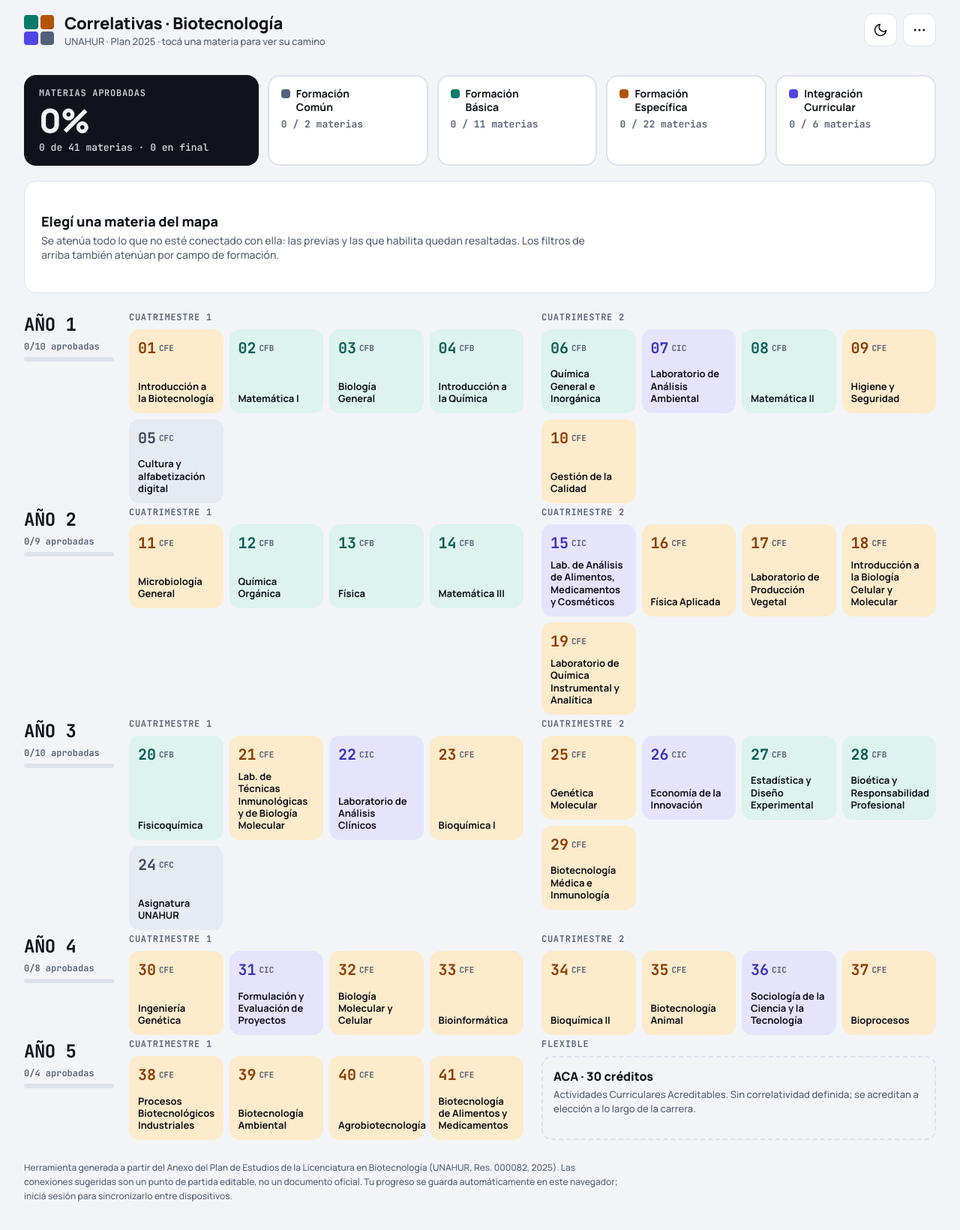
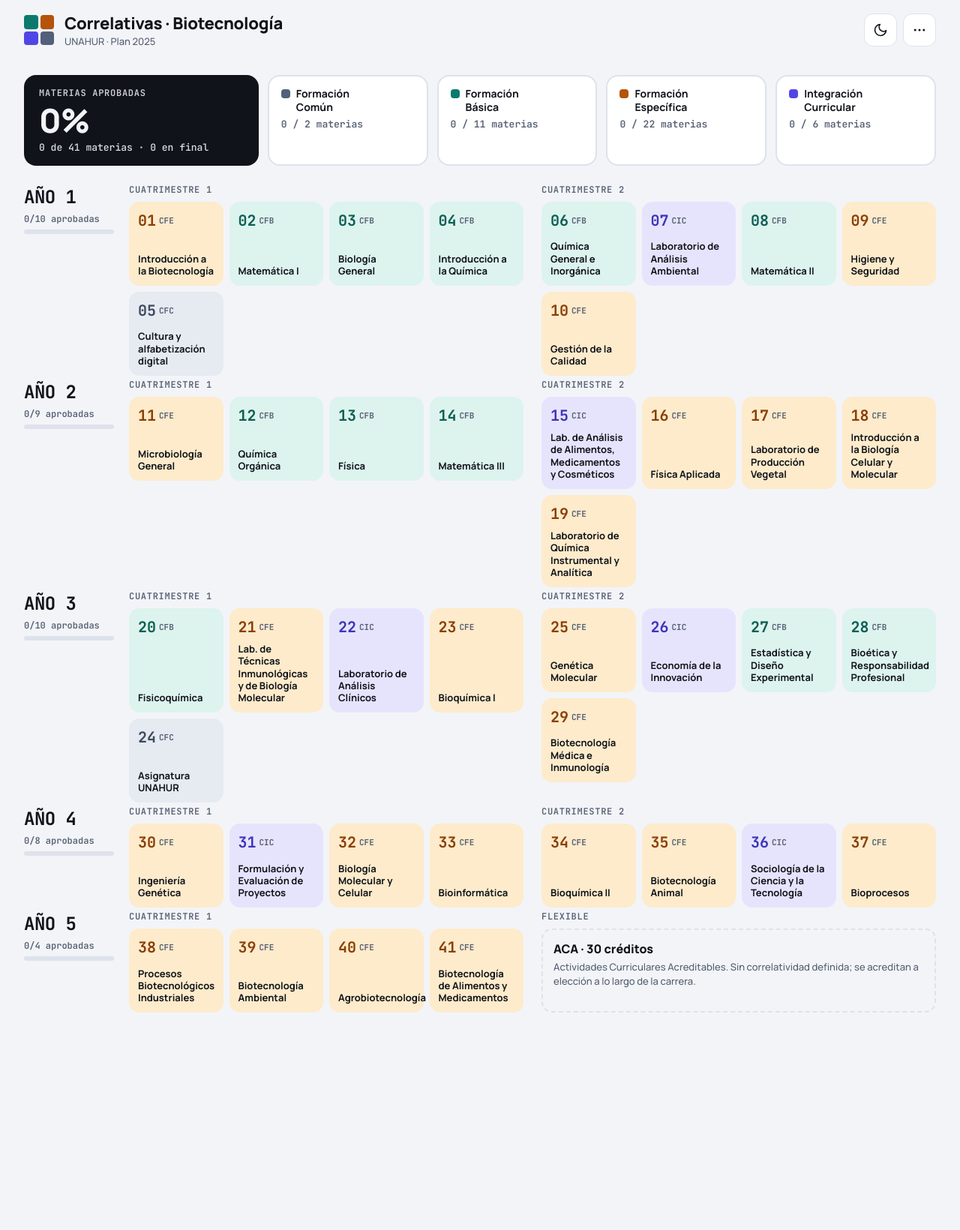
Before and after one commit to IaraAristi/Lic-En-Biotecnologia, a plain HTML site: page index.html in a window 1280 px wide. Shown: the whole page at 75% size. After the commit the page ends 1406 px from the top, so only its background shows below. Drawn offline with Linux system fonts and the light colour scheme.

Commit message:
saque texto innecesario

```diff
--- a/index.html
+++ b/index.html
@@ -160,8 +160,6 @@
   .aca{min-height:112px; border:2px dashed var(--line); border-radius:14px; padding:14px; color:var(--muted); font-size:13px;}
   .aca b{display:block; color:var(--ink); font:800 16px 'Manrope',sans-serif; margin-bottom:4px;}
 
-  footer{padding:28px 32px 0; font-size:12px; color:var(--muted); max-width:860px; line-height:1.55;}
-
   /* ---------- Modal de cuenta ---------- */
   .overlay{position:fixed; inset:0; background:var(--scrim); display:none; align-items:flex-start; justify-content:center; padding:96px 16px 16px; z-index:100; overflow-y:auto;}
   .overlay.open{display:flex;}
@@ -181,7 +179,7 @@
   .msg.ok{color:var(--ok-text);}
 
   @media (max-width:640px){
-    .top{padding:14px 16px;} .wrap{padding:16px 16px 0;} .notice{margin:0 16px;} footer{padding:24px 16px 0;}
+    .top{padding:14px 16px;} .wrap{padding:16px 16px 0;} .notice{margin:0 16px;}
     .brand h1{font-size:19px;}
   }
 </style>
@@ -194,7 +192,7 @@
     <div class="mark" aria-hidden="true"><i></i><i></i><i></i><i></i></div>
     <div>
       <h1>Correlativas · Biotecnología</h1>
-      <p>UNAHUR · Plan 2025 · tocá una materia para ver su camino</p>
+      <p>UNAHUR · Plan 2025</p>
     </div>
   </div>
 
@@ -268,10 +266,6 @@
   <div id="board"></div>
 </main>
 
-<footer>
-  Herramienta generada a partir del Anexo del Plan de Estudios de la Licenciatura en Biotecnología (UNAHUR, Res. 000082, 2025).
-  Las conexiones sugeridas son un punto de partida editable, no un documento oficial. Tu progreso se guarda automáticamente en este navegador; iniciá sesión para sincronizarlo entre dispositivos.
-</footer>
 </div>
 
 <div class="toast" id="toast" role="status" hidden></div>
@@ -488,7 +482,7 @@ function renderDetail(){
     html = `<div class="d-empty"><span class="t">Modo edición activo</span>${editHint || 'Elegí dos materias para crear o quitar una conexión entre ellas.'}
       <div style="margin-top:12px"><button type="button" class="btn" data-act="exitEdit" data-fk="exit">Salir del modo edición</button></div></div>`;
   } else if(selectedId===null){
-    html = `<div class="d-empty"><span class="t">Elegí una materia del mapa</span>Se atenúa todo lo que no esté conectado con ella: las previas y las que habilita quedan resaltadas. Los filtros de arriba también atenúan por campo de formación.</div>`;
+    html = null; // sin selección, el panel de detalle no se muestra
   } else {
     const s = byId[selectedId], st = status[selectedId] || '';
     const {reqs, unlocks} = relIds(selectedId);
@@ -504,7 +498,8 @@ function renderDetail(){
         <div class="rel-col"><h3>Habilita</h3>${unlocks.length ? unlocks.map(chipHtml).join('') : '<span class="none">No habilita otras materias.</span>'}</div>
       </div>`;
   }
-  el.innerHTML = html;
+  el.hidden = (html === null);
+  el.innerHTML = html === null ? '' : html;
   if(fk){ const n = el.querySelector(`[data-fk="${fk}"]`); if(n) n.focus(); }
 }
 
```
